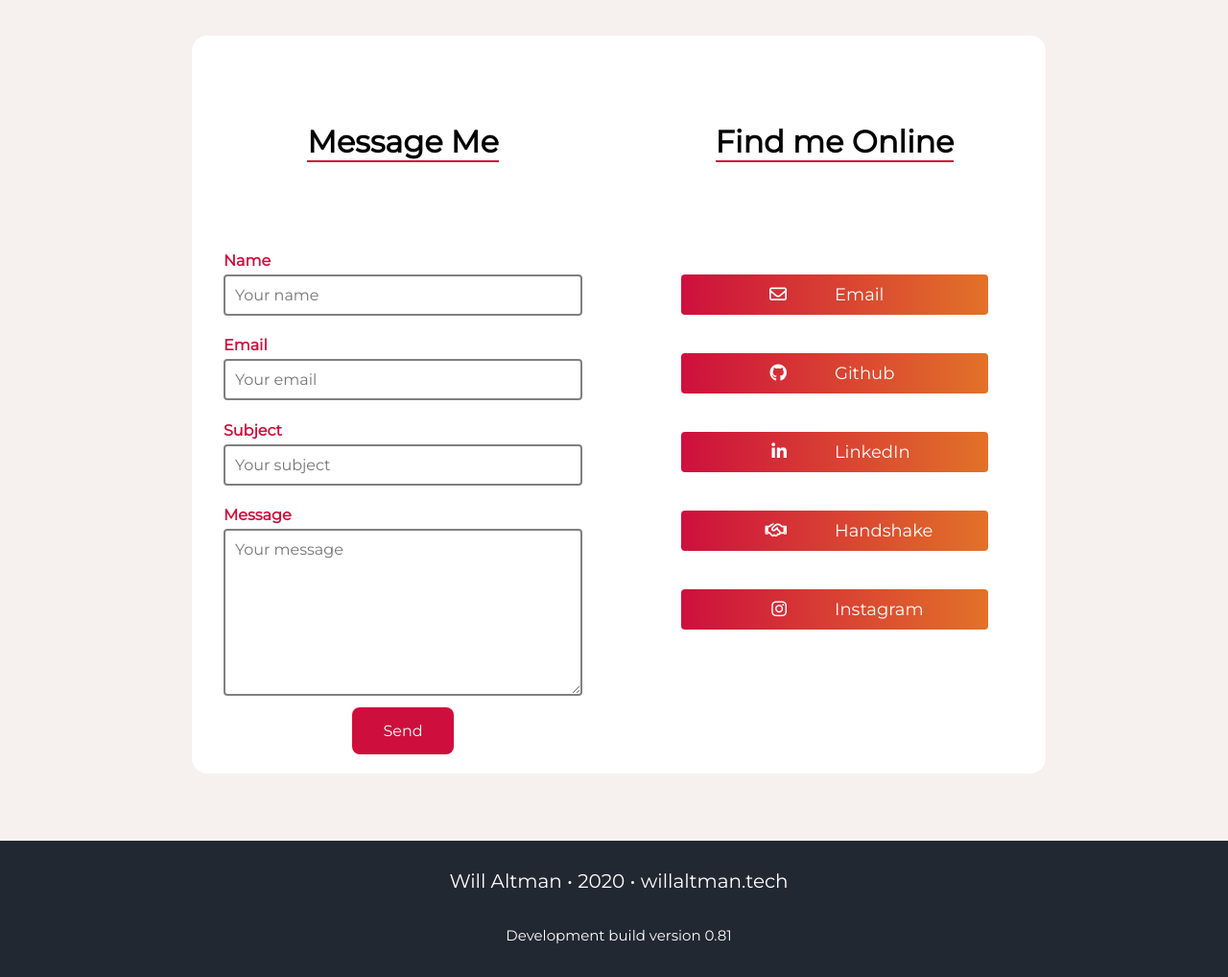
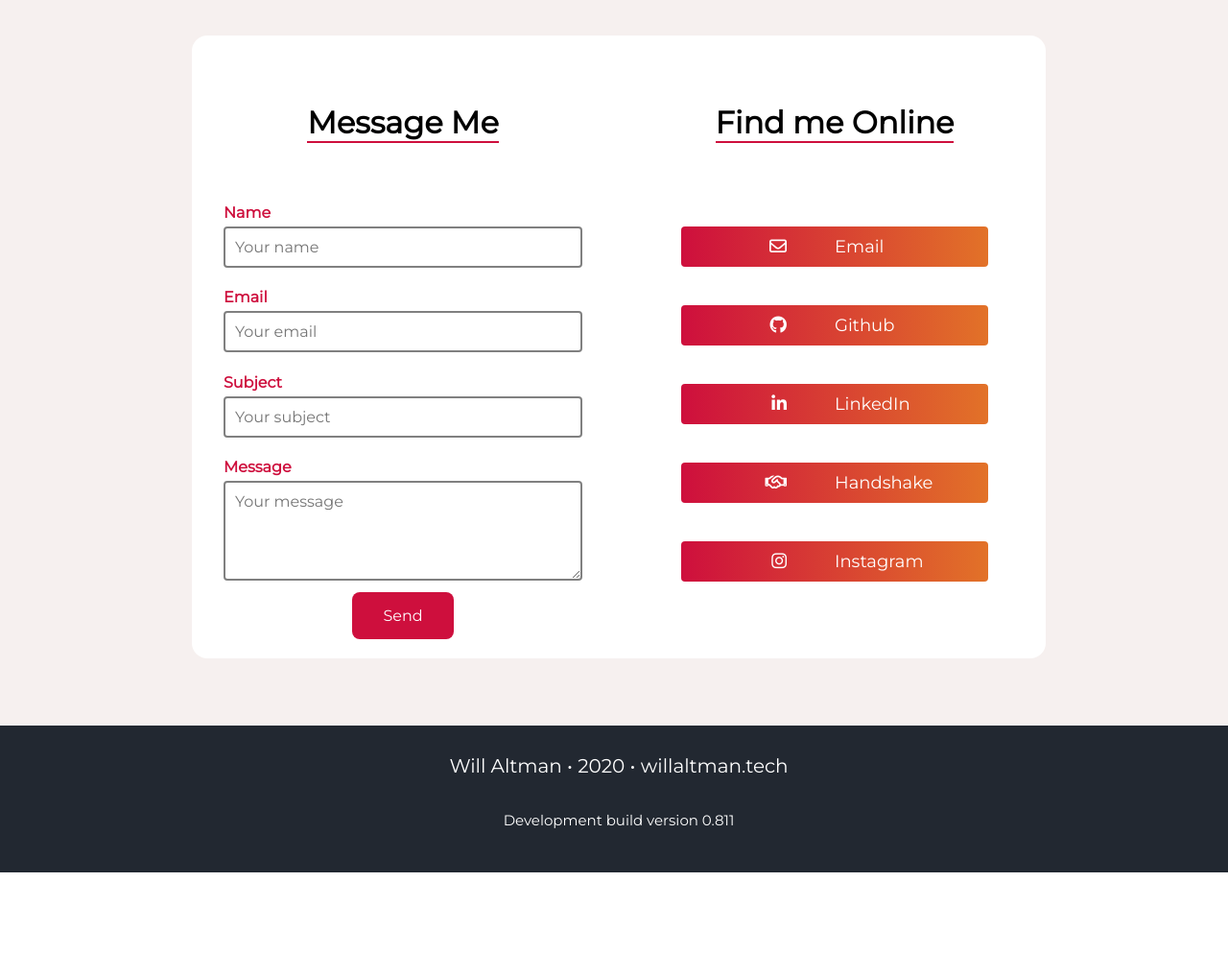
Before and after one commit to altmanw/willaltman.tech, a plain HTML site: page index.html in a window 1280 px wide. Shown: the part 2400-3418 px from the top of the page at 96% size. After the commit the page ends 3309 px from the top, so only its background shows below. Drawn offline with nearby package versions, Linux system fonts and the light colour scheme.

Commit message:
v0.811 minor resizing

```diff
--- a/css/bodystyle.css
+++ b/css/bodystyle.css
@@ -321,7 +321,7 @@ strong {
   padding: 20px;
   margin: 20px 200px 70px 200px;
 
-  gap: 50px;
+  column-gap: 50px;
 
 
 
@@ -335,7 +335,7 @@ strong {
   }
 
   .head1, .head2 {
-    margin-top: 50px;
+    margin-top: 30px;
   }
 
 
@@ -386,7 +386,7 @@ strong {
 
 
 .input-field textarea {
-  height: 150px;
+  height: 80px;
   resize: vertical;
 }
 
--- a/index.html
+++ b/index.html
@@ -202,7 +202,7 @@
                 Will Altman &bullet; 2020 &bullet;
                 <a href="#" id="link">willaltman.tech</a>
             </p>
-            <h6>Development build version 0.81</h6>
+            <h6>Development build version 0.811</h6>
         </footer>
 
         <!-- Loader  -->
```
